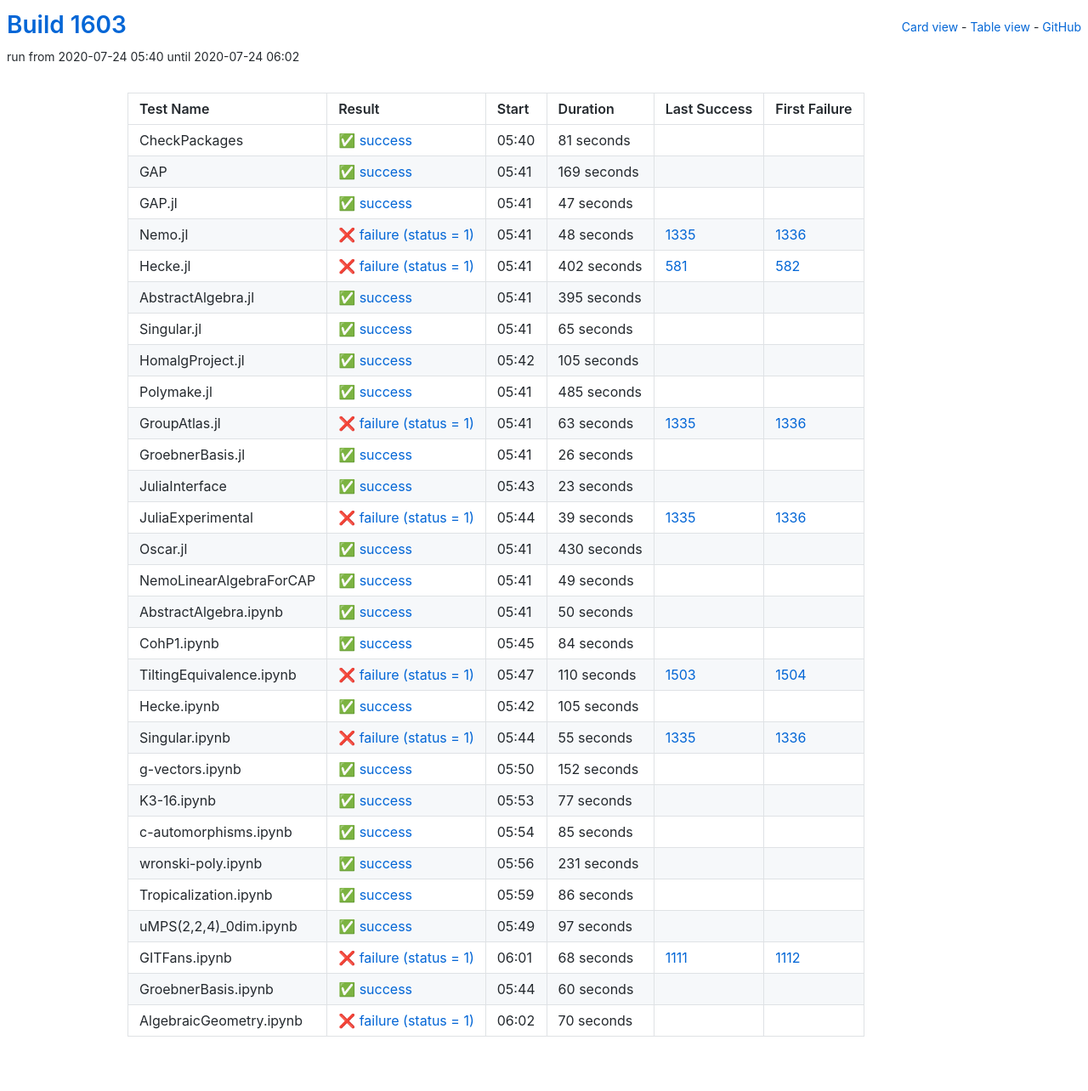
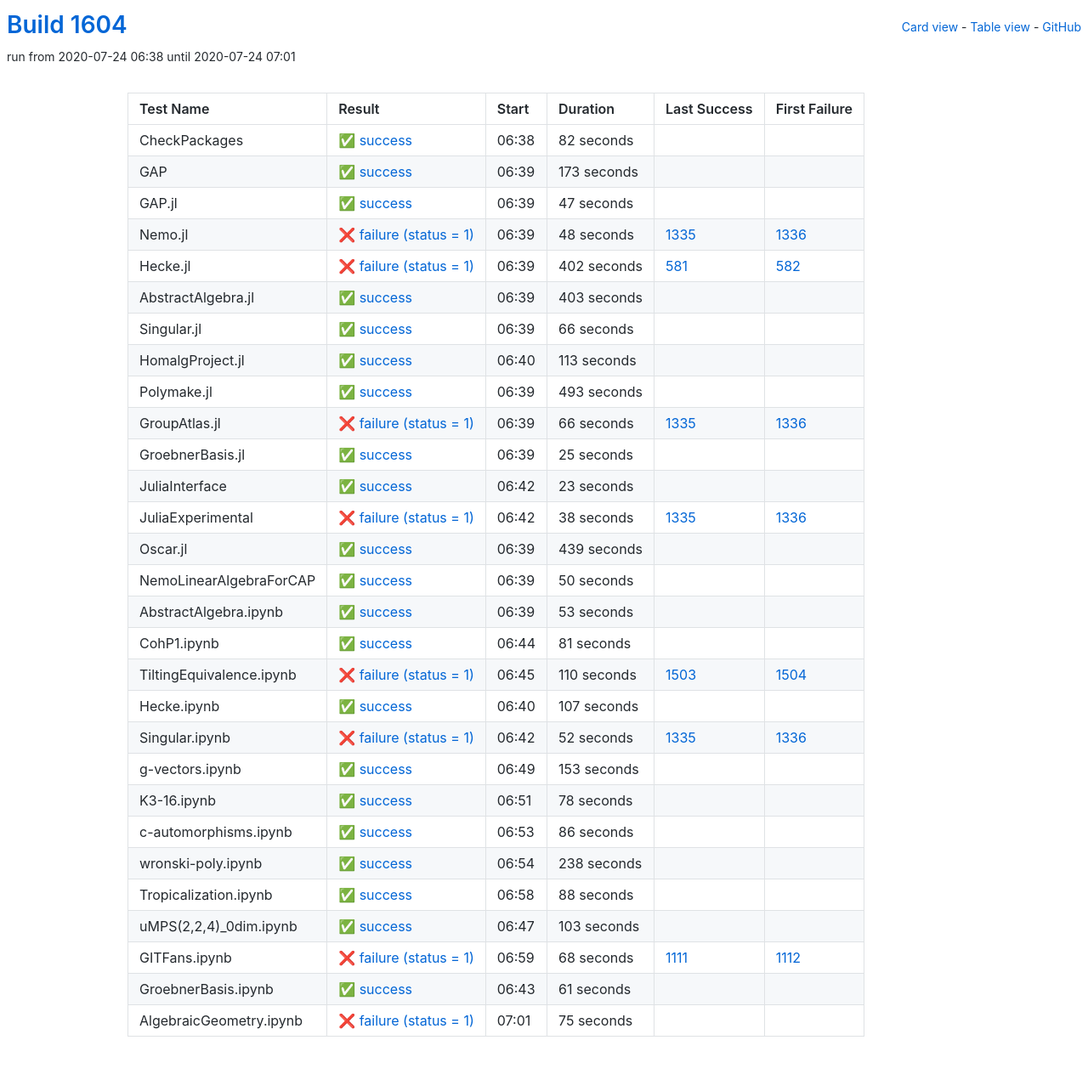
Before and after one commit to oscar-system/oscar-ci-status-1.4, a Jekyll site: the page built from table.html, in a window 1280 px wide. Shown: the whole page at 85% size. Built offline with Jekyll 4.4.1, drawn with Linux system fonts in a browser that asks for light colours.

Commit message:
Build #1604

```diff
--- a/_data/ci.yml
+++ b/_data/ci.yml
@@ -1,6 +1,6 @@
 ---
-build: 1603
-build_url: https://oscarci.mathematik.uni-kl.de/job/oscar-julia-1.4/1603/
+build: 1604
+build_url: https://oscarci.mathematik.uni-kl.de/job/oscar-julia-1.4/1604/
 job: oscar-julia-1.4
 organization: oscar-system
 repo: oscar-ci-status-1.4
@@ -8,32 +8,32 @@ repourl: https://github.com/oscar-system/oscar-ci-status-1.4
 tests:
 - name: CheckPackages
   id: checkpackages
-  log: https://oscarci.mathematik.uni-kl.de/job/oscar-julia-1.4/1603/artifact/logs/build-1603/CheckPackages.log
-  start: 2020-07-24 05:40
+  log: https://oscarci.mathematik.uni-kl.de/job/oscar-julia-1.4/1604/artifact/logs/build-1604/CheckPackages.log
+  start: 2020-07-24 06:38
   success: true
   exitcode: 0
   status: success
-  duration: 81
+  duration: 82
   last_success: false
   last_success_url:
   first_failure: false
   first_failure_url:
 - name: GAP
   id: gap
-  log: https://oscarci.mathematik.uni-kl.de/job/oscar-julia-1.4/1603/artifact/logs/build-1603/GAP.log
-  start: 2020-07-24 05:41
+  log: https://oscarci.mathematik.uni-kl.de/job/oscar-julia-1.4/1604/artifact/logs/build-1604/GAP.log
+  start: 2020-07-24 06:39
   success: true
   exitcode: 0
   status: success
-  duration: 169
+  duration: 173
   last_success: false
   last_success_url:
   first_failure: false
   first_failure_url:
 - name: GAP.jl
   id: gap-jl
-  log: https://oscarci.mathematik.uni-kl.de/job/oscar-julia-1.4/1603/artifact/logs/build-1603/GAP.jl.log
-  start: 2020-07-24 05:41
+  log: https://oscarci.mathematik.uni-kl.de/job/oscar-julia-1.4/1604/artifact/logs/build-1604/GAP.jl.log
+  start: 2020-07-24 06:39
   success: true
   exitcode: 0
   status: success
@@ -44,8 +44,8 @@ tests:
   first_failure_url:
 - name: Nemo.jl
   id: nemo-jl
-  log: https://oscarci.mathematik.uni-kl.de/job/oscar-julia-1.4/1603/artifact/logs/build-1603/Nemo.jl.log
-  start: 2020-07-24 05:41
+  log: https://oscarci.mathematik.uni-kl.de/job/oscar-julia-1.4/1604/artifact/logs/build-1604/Nemo.jl.log
+  start: 2020-07-24 06:39
   success: false
   exitcode: 1
   status: failure
@@ -56,8 +56,8 @@ tests:
   first_failure_url: https://oscarci.mathematik.uni-kl.de/job/oscar-julia-1.4/1336/
 - name: Hecke.jl
   id: hecke-jl
-  log: https://oscarci.mathematik.uni-kl.de/job/oscar-julia-1.4/1603/artifact/logs/build-1603/Hecke.jl.log
-  start: 2020-07-24 05:41
+  log: https://oscarci.mathematik.uni-kl.de/job/oscar-julia-1.4/1604/artifact/logs/build-1604/Hecke.jl.log
+  start: 2020-07-24 06:39
   success: false
   exitcode: 1
   status: failure
@@ -68,80 +68,80 @@ tests:
   first_failure_url: https://oscarci.mathematik.uni-kl.de/job/oscar-julia-1.4/582/
 - name: AbstractAlgebra.jl
   id: abstractalgebra-jl
-  log: https://oscarci.mathematik.uni-kl.de/job/oscar-julia-1.4/1603/artifact/logs/build-1603/AbstractAlgebra.jl.log
-  start: 2020-07-24 05:41
+  log: https://oscarci.mathematik.uni-kl.de/job/oscar-julia-1.4/1604/artifact/logs/build-1604/AbstractAlgebra.jl.log
+  start: 2020-07-24 06:39
   success: true
   exitcode: 0
   status: success
-  duration: 395
+  duration: 403
   last_success: false
   last_success_url:
   first_failure: false
   first_failure_url:
 - name: Singular.jl
   id: singular-jl
-  log: https://oscarci.mathematik.uni-kl.de/job/oscar-julia-1.4/1603/artifact/logs/build-1603/Singular.jl.log
-  start: 2020-07-24 05:41
+  log: https://oscarci.mathematik.uni-kl.de/job/oscar-julia-1.4/1604/artifact/logs/build-1604/Singular.jl.log
+  start: 2020-07-24 06:39
   success: true
   exitcode: 0
   status: success
-  duration: 65
+  duration: 66
   last_success: false
   last_success_url:
   first_failure: false
   first_failure_url:
 - name: HomalgProject.jl
   id: homalgproject-jl
-  log: https://oscarci.mathematik.uni-kl.de/job/oscar-julia-1.4/1603/artifact/logs/build-1603/HomalgProject.jl.log
-  start: 2020-07-24 05:42
+  log: https://oscarci.mathematik.uni-kl.de/job/oscar-julia-1.4/1604/artifact/logs/build-1604/HomalgProject.jl.log
+  start: 2020-07-24 06:40
   success: true
   exitcode: 0
   status: success
-  duration: 105
+  duration: 113
   last_success: false
   last_success_url:
   first_failure: false
   first_failure_url:
 - name: Polymake.jl
   id: polymake-jl
-  log: https://oscarci.mathematik.uni-kl.de/job/oscar-julia-1.4/1603/artifact/logs/build-1603/Polymake.jl.log
-  start: 2020-07-24 05:41
+  log: https://oscarci.mathematik.uni-kl.de/job/oscar-julia-1.4/1604/artifact/logs/build-1604/Polymake.jl.log
+  start: 2020-07-24 06:39
   success: true
   exitcode: 0
   status: success
-  duration: 485
+  duration: 493
   last_success: false
   last_success_url:
   first_failure: false
   first_failure_url:
 - name: GroupAtlas.jl
   id: groupatlas-jl
-  log: https://oscarci.mathematik.uni-kl.de/job/oscar-julia-1.4/1603/artifact/logs/build-1603/GroupAtlas.jl.log
-  start: 2020-07-24 05:41
+  log: https://oscarci.mathematik.uni-kl.de/job/oscar-julia-1.4/1604/artifact/logs/build-1604/GroupAtlas.jl.log
+  start: 2020-07-24 06:39
   success: false
   exitcode: 1
   status: failure
-  duration: 63
+  duration: 66
   last_success: 1335
   last_success_url: https://oscarci.mathematik.uni-kl.de/job/oscar-julia-1.4/1335/
   first_failure: 1336
   first_failure_url: https://oscarci.mathematik.uni-kl.de/job/oscar-julia-1.4/1336/
 - name: GroebnerBasis.jl
   id: groebnerbasis-jl
-  log: https://oscarci.mathematik.uni-kl.de/job/oscar-julia-1.4/1603/artifact/logs/build-1603/GroebnerBasis.jl.log
-  start: 2020-07-24 05:41
+  log: https://oscarci.mathematik.uni-kl.de/job/oscar-julia-1.4/1604/artifact/logs/build-1604/GroebnerBasis.jl.log
+  start: 2020-07-24 06:39
   success: true
   exitcode: 0
   status: success
-  duration: 26
+  duration: 25
   last_success: false
   last_success_url:
   first_failure: false
   first_failure_url:
 - name: JuliaInterface
   id: juliainterface
-  log: https://oscarci.mathematik.uni-kl.de/job/oscar-julia-1.4/1603/artifact/logs/build-1603/JuliaInterface.log
-  start: 2020-07-24 05:43
+  log: https://oscarci.mathematik.uni-kl.de/job/oscar-julia-1.4/1604/artifact/logs/build-1604/JuliaInterface.log
+  start: 2020-07-24 06:42
   success: true
   exitcode: 0
   status: success
@@ -152,44 +152,32 @@ tests:
   first_failure_url:
 - name: JuliaExperimental
   id: juliaexperimental
-  log: https://oscarci.mathematik.uni-kl.de/job/oscar-julia-1.4/1603/artifact/logs/build-1603/JuliaExperimental.log
-  start: 2020-07-24 05:44
+  log: https://oscarci.mathematik.uni-kl.de/job/oscar-julia-1.4/1604/artifact/logs/build-1604/JuliaExperimental.log
+  start: 2020-07-24 06:42
   success: false
   exitcode: 1
   status: failure
-  duration: 39
+  duration: 38
   last_success: 1335
   last_success_url: https://oscarci.mathematik.uni-kl.de/job/oscar-julia-1.4/1335/
   first_failure: 1336
   first_failure_url: https://oscarci.mathematik.uni-kl.de/job/oscar-julia-1.4/1336/
 - name: Oscar.jl
   id: oscar-jl
-  log: https://oscarci.mathematik.uni-kl.de/job/oscar-julia-1.4/1603/artifact/logs/build-1603/Oscar.jl.log
-  start: 2020-07-24 05:41
+  log: https://oscarci.mathematik.uni-kl.de/job/oscar-julia-1.4/1604/artifact/logs/build-1604/Oscar.jl.log
+  start: 2020-07-24 06:39
   success: true
   exitcode: 0
   status: success
-  duration: 430
+  duration: 439
   last_success: false
   last_success_url:
   first_failure: false
   first_failure_url:
 - name: NemoLinearAlgebraForCAP
   id: nemolinearalgebraforcap
-  log: https://oscarci.mathematik.uni-kl.de/job/oscar-julia-1.4/1603/artifact/logs/build-1603/NemoLinearAlgebraForCAP.log
-  start: 2020-07-24 05:41
-  success: true
-  exitcode: 0
-  status: success
-  duration: 49
-  last_success: false
-  last_success_url:
-  first_failure: false
-  first_failure_url:
-- name: AbstractAlgebra.ipynb
-  id: abstractalgebra-ipynb
-  log: https://oscarci.mathematik.uni-kl.de/job/oscar-julia-1.4/1603/artifact/logs/build-1603/AbstractAlgebra.ipynb.log
-  start: 2020-07-24 05:41
+  log: https://oscarci.mathematik.uni-kl.de/job/oscar-julia-1.4/1604/artifact/logs/build-1604/NemoLinearAlgebraForCAP.log
+  start: 2020-07-24 06:39
   success: true
   exitcode: 0
   status: success
@@ -198,22 +186,34 @@ tests:
   last_success_url:
   first_failure: false
   first_failure_url:
-- name: CohP1.ipynb
-  id: cohp1-ipynb
-  log: https://oscarci.mathematik.uni-kl.de/job/oscar-julia-1.4/1603/artifact/logs/build-1603/CohP1.ipynb.log
-  start: 2020-07-24 05:45
+- name: AbstractAlgebra.ipynb
+  id: abstractalgebra-ipynb
+  log: https://oscarci.mathematik.uni-kl.de/job/oscar-julia-1.4/1604/artifact/logs/build-1604/AbstractAlgebra.ipynb.log
+  start: 2020-07-24 06:39
   success: true
   exitcode: 0
   status: success
-  duration: 84
+  duration: 53
+  last_success: false
+  last_success_url:
+  first_failure: false
+  first_failure_url:
+- name: CohP1.ipynb
+  id: cohp1-ipynb
+  log: https://oscarci.mathematik.uni-kl.de/job/oscar-julia-1.4/1604/artifact/logs/build-1604/CohP1.ipynb.log
+  start: 2020-07-24 06:44
+  success: true
+  exitcode: 0
+  status: success
+  duration: 81
   last_success: false
   last_success_url:
   first_failure: false
   first_failure_url:
 - name: TiltingEquivalence.ipynb
   id: tiltingequivalence-ipynb
-  log: https://oscarci.mathematik.uni-kl.de/job/oscar-julia-1.4/1603/artifact/logs/build-1603/TiltingEquivalence.ipynb.log
-  start: 2020-07-24 05:47
+  log: https://oscarci.mathematik.uni-kl.de/job/oscar-julia-1.4/1604/artifact/logs/build-1604/TiltingEquivalence.ipynb.log
+  start: 2020-07-24 06:45
   success: false
   exitcode: 1
   status: failure
@@ -224,80 +224,56 @@ tests:
   first_failure_url: https://oscarci.mathematik.uni-kl.de/job/oscar-julia-1.4/1504/
 - name: Hecke.ipynb
   id: hecke-ipynb
-  log: https://oscarci.mathematik.uni-kl.de/job/oscar-julia-1.4/1603/artifact/logs/build-1603/Hecke.ipynb.log
-  start: 2020-07-24 05:42
+  log: https://oscarci.mathematik.uni-kl.de/job/oscar-julia-1.4/1604/artifact/logs/build-1604/Hecke.ipynb.log
+  start: 2020-07-24 06:40
   success: true
   exitcode: 0
   status: success
-  duration: 105
+  duration: 107
   last_success: false
   last_success_url:
   first_failure: false
   first_failure_url:
 - name: Singular.ipynb
   id: singular-ipynb
-  log: https://oscarci.mathematik.uni-kl.de/job/oscar-julia-1.4/1603/artifact/logs/build-1603/Singular.ipynb.log
-  start: 2020-07-24 05:44
+  log: https://oscarci.mathematik.uni-kl.de/job/oscar-julia-1.4/1604/artifact/logs/build-1604/Singular.ipynb.log
+  start: 2020-07-24 06:42
   success: false
   exitcode: 1
   status: failure
-  duration: 55
+  duration: 52
   last_success: 1335
   last_success_url: https://oscarci.mathematik.uni-kl.de/job/oscar-julia-1.4/1335/
   first_failure: 1336
   first_failure_url: https://oscarci.mathematik.uni-kl.de/job/oscar-julia-1.4/1336/
 - name: g-vectors.ipynb
   id: g-vectors-ipynb
-  log: https://oscarci.mathematik.uni-kl.de/job/oscar-julia-1.4/1603/artifact/logs/build-1603/g-vectors.ipynb.log
-  start: 2020-07-24 05:50
+  log: https://oscarci.mathematik.uni-kl.de/job/oscar-julia-1.4/1604/artifact/logs/build-1604/g-vectors.ipynb.log
+  start: 2020-07-24 06:49
   success: true
   exitcode: 0
   status: success
-  duration: 152
+  duration: 153
   last_success: false
   last_success_url:
   first_failure: false
   first_failure_url:
 - name: K3-16.ipynb
   id: k3-16-ipynb
-  log: https://oscarci.mathematik.uni-kl.de/job/oscar-julia-1.4/1603/artifact/logs/build-1603/K3-16.ipynb.log
-  start: 2020-07-24 05:53
+  log: https://oscarci.mathematik.uni-kl.de/job/oscar-julia-1.4/1604/artifact/logs/build-1604/K3-16.ipynb.log
+  start: 2020-07-24 06:51
   success: true
   exitcode: 0
   status: success
-  duration: 77
+  duration: 78
   last_success: false
   last_success_url:
   first_failure: false
   first_failure_url:
 - name: c-automorphisms.ipynb
   id: c-automorphisms-ipynb
-  log: https://oscarci.mathematik.uni-kl.de/job/oscar-julia-1.4/1603/artifact/logs/build-1603/c-automorphisms.ipynb.log
-  start: 2020-07-24 05:54
-  success: true
-  exitcode: 0
-  status: success
-  duration: 85
-  last_success: false
-  last_success_url:
-  first_failure: false
-  first_failure_url:
-- name: wronski-poly.ipynb
-  id: wronski-poly-ipynb
-  log: https://oscarci.mathematik.uni-kl.de/job/oscar-julia-1.4/1603/artifact/logs/build-1603/wronski-poly.ipynb.log
-  start: 2020-07-24 05:56
-  success: true
-  exitcode: 0
-  status: success
-  duration: 231
-  last_success: false
-  last_success_url:
-  first_failure: false
-  first_failure_url:
-- name: Tropicalization.ipynb
-  id: tropicalization-ipynb
-  log: https://oscarci.mathematik.uni-kl.de/job/oscar-julia-1.4/1603/artifact/logs/build-1603/Tropicalization.ipynb.log
-  start: 2020-07-24 05:59
+  log: https://oscarci.mathematik.uni-kl.de/job/oscar-julia-1.4/1604/artifact/logs/build-1604/c-automorphisms.ipynb.log
+  start: 2020-07-24 06:53
   success: true
   exitcode: 0
   status: success
@@ -306,22 +282,46 @@ tests:
   last_success_url:
   first_failure: false
   first_failure_url:
-- name: uMPS(2,2,4)_0dim.ipynb
-  id: umps-2-2-4-0dim-ipynb
-  log: https://oscarci.mathematik.uni-kl.de/job/oscar-julia-1.4/1603/artifact/logs/build-1603/uMPS-2-2-4-_0dim.ipynb.log
-  start: 2020-07-24 05:49
+- name: wronski-poly.ipynb
+  id: wronski-poly-ipynb
+  log: https://oscarci.mathematik.uni-kl.de/job/oscar-julia-1.4/1604/artifact/logs/build-1604/wronski-poly.ipynb.log
+  start: 2020-07-24 06:54
   success: true
   exitcode: 0
   status: success
-  duration: 97
+  duration: 238
+  last_success: false
+  last_success_url:
+  first_failure: false
+  first_failure_url:
+- name: Tropicalization.ipynb
+  id: tropicalization-ipynb
+  log: https://oscarci.mathematik.uni-kl.de/job/oscar-julia-1.4/1604/artifact/logs/build-1604/Tropicalization.ipynb.log
+  start: 2020-07-24 06:58
+  success: true
+  exitcode: 0
+  status: success
+  duration: 88
+  last_success: false
+  last_success_url:
+  first_failure: false
+  first_failure_url:
+- name: uMPS(2,2,4)_0dim.ipynb
+  id: umps-2-2-4-0dim-ipynb
+  log: https://oscarci.mathematik.uni-kl.de/job/oscar-julia-1.4/1604/artifact/logs/build-1604/uMPS-2-2-4-_0dim.ipynb.log
+  start: 2020-07-24 06:47
+  success: true
+  exitcode: 0
+  status: success
+  duration: 103
   last_success: false
   last_success_url:
   first_failure: false
   first_failure_url:
 - name: GITFans.ipynb
   id: gitfans-ipynb
-  log: https://oscarci.mathematik.uni-kl.de/job/oscar-julia-1.4/1603/artifact/logs/build-1603/GITFans.ipynb.log
-  start: 2020-07-24 06:01
+  log: https://oscarci.mathematik.uni-kl.de/job/oscar-julia-1.4/1604/artifact/logs/build-1604/GITFans.ipynb.log
+  start: 2020-07-24 06:59
   success: false
   exitcode: 1
   status: failure
@@ -332,24 +332,24 @@ tests:
   first_failure_url: https://oscarci.mathematik.uni-kl.de/job/oscar-julia-1.4/1112/
 - name: GroebnerBasis.ipynb
   id: groebnerbasis-ipynb
-  log: https://oscarci.mathematik.uni-kl.de/job/oscar-julia-1.4/1603/artifact/logs/build-1603/GroebnerBasis.ipynb.log
-  start: 2020-07-24 05:44
+  log: https://oscarci.mathematik.uni-kl.de/job/oscar-julia-1.4/1604/artifact/logs/build-1604/GroebnerBasis.ipynb.log
+  start: 2020-07-24 06:43
   success: true
   exitcode: 0
   status: success
-  duration: 60
+  duration: 61
   last_success: false
   last_success_url:
   first_failure: false
   first_failure_url:
 - name: AlgebraicGeometry.ipynb
   id: algebraicgeometry-ipynb
-  log: https://oscarci.mathematik.uni-kl.de/job/oscar-julia-1.4/1603/artifact/logs/build-1603/AlgebraicGeometry.ipynb.log
-  start: 2020-07-24 06:02
+  log: https://oscarci.mathematik.uni-kl.de/job/oscar-julia-1.4/1604/artifact/logs/build-1604/AlgebraicGeometry.ipynb.log
+  start: 2020-07-24 07:01
   success: false
   exitcode: 1
   status: failure
-  duration: 70
+  duration: 75
   last_success: false
   last_success_url:
   first_failure: false
```
Also changed, not shown: README.md.
